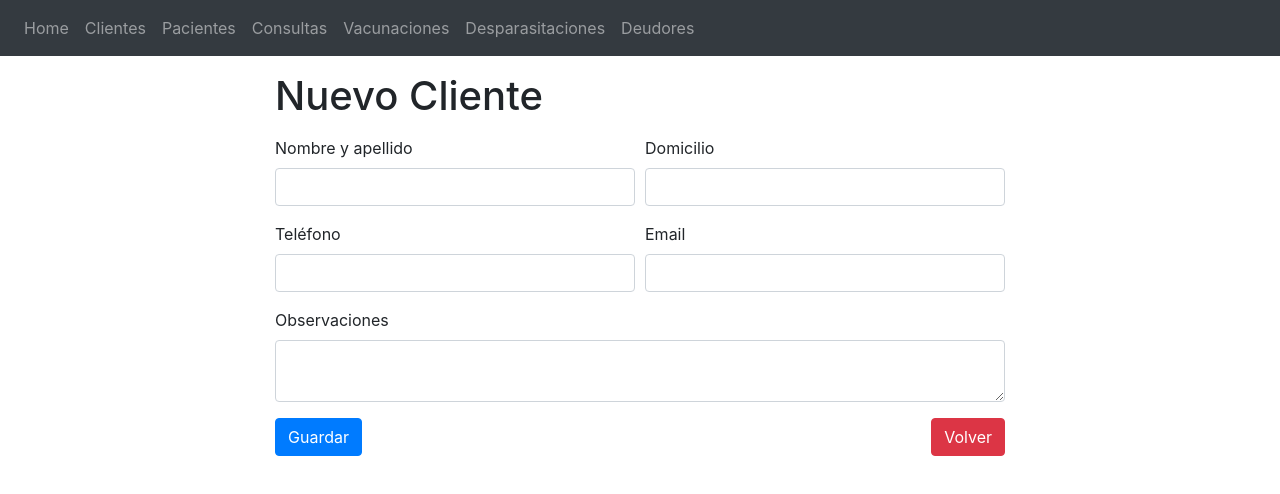
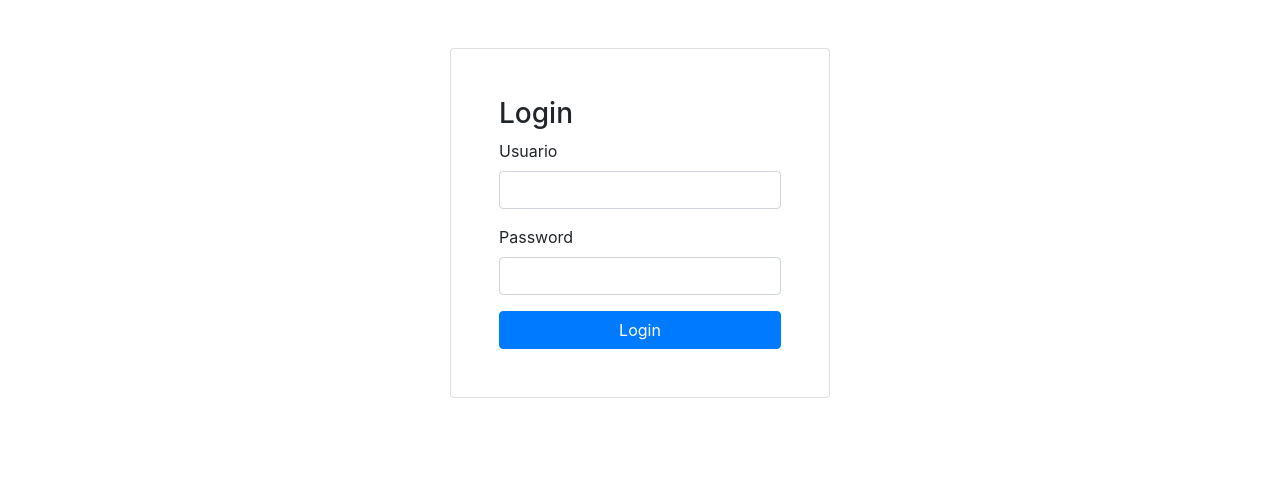
Before and after one commit to omelendrez/medical-records-frontend, a React (Create React App) app: page /nuevo-cliente in a window 1280 px wide. Shown: the top 494 px of the page. Built offline with nearby package versions, Linux system fonts and the light colour scheme; no server answers.

Commit message:
Implement authentication

```diff
--- a/src/App.js
+++ b/src/App.js
@@ -1,4 +1,4 @@
-import React from 'react';
+import React from 'react'
 import { BrowserRouter, Switch, Route } from 'react-router-dom'
 import Navbar from './components/Navbar'
 import Home from './components/Home'
@@ -20,10 +20,16 @@ import Vaccinations from './components/vaccinations/Vaccinations'
 import VaccinationAdd from './components/vaccinations/VaccinationAdd'
 import VaccinationEdit from './components/vaccinations/VaccinationEdit'
 import Restore from './components/Restore'
+import Login from './components/users/Login'
+import { getUser } from './services/utils'
 
 function App() {
+  const isLogedIn = !!getUser()
   return (
     <BrowserRouter>
+      {!isLogedIn && <Login />}
+      {isLogedIn &&
+        <>
           <Navbar />
           <main>
             <Switch>
@@ -49,8 +55,10 @@ function App() {
               <Route path="/nueva-vacunacion/:customerId/:petId" exact component={VaccinationAdd} />
             </Switch>
           </main>
+        </>
+      }
     </BrowserRouter>
-  );
+  )
 }
 
-export default App;
+export default App
--- a/src/components/Home.jsx
+++ b/src/components/Home.jsx
@@ -17,26 +17,25 @@ const Home = () => {
   }
 
   useEffect(() => {
-    const updateState = () => {
+    const updateState = async () => {
       let records = []
-      con()
-        .then(data => {
+
+      let data = await con()
       records = [...records, ...updateData(data, 'Consulta')]
-          vac()
-            .then(data => {
+
+      data = await vac()
       records = [...records, ...updateData(data, 'Vacunación')]
-            })
-          dew()
-            .then(data => {
+
+      data = await dew()
       records = [...records, ...updateData(data, 'Desparasitación')]
+
       records.sort((a, b) => {
         if (a.nextAppointment > b.nextAppointment) return 1
         if (a.nextAppointment < b.nextAppointment) return -1
         return 0
       })
+
       setAppointments(records)
-            })
-        })
     }
     updateState()
   }, [])
--- a/src/components/Navbar.jsx
+++ b/src/components/Navbar.jsx
@@ -1,7 +1,12 @@
 import React from 'react'
 import NavLink from './NavLink'
+import { logout } from '../services/utils'
 
 const Navbar = () => {
+  const handleLogout = e => {
+    e.preventDefault()
+    logout()
+  }
   return (
     <nav className="navbar navbar-expand navbar-dark bg-dark">
       <div className="collapse navbar-collapse" id="navbarSupportedContent">
@@ -14,6 +19,10 @@ const Navbar = () => {
           <NavLink to="/desparasitaciones">Desparasitaciones</NavLink>
           <NavLink to="/deudores">Deudores</NavLink>
         </ul>
+        <button
+          className="btn btn-warning btn-sm"
+          onClick={e => handleLogout(e)}
+        >Logout</button>
       </div>
     </nav>
   )
--- /dev/null
+++ b/src/components/users/Login.jsx
@@ -0,0 +1,69 @@
+import React, { useState } from 'react'
+import { login } from '../../services/users'
+import { saveUser } from '../../services/utils'
+
+const Login = () => {
+  const user = {
+    name: '',
+    password: ''
+  }
+  const [form, setForm] = useState(user)
+  const [error, setError] = useState('')
+
+  const handleChange = e => {
+    e.preventDefault()
+    setForm({ ...form, [e.target.id]: e.target.value })
+  }
+
+  const handlelogin = (e) => {
+    e.preventDefault()
+    setError('')
+    login(form)
+      .then(user => {
+        saveUser(user)
+        window.location.href = '/'
+      })
+      .catch(err => setError(err.response.data.error))
+  }
+
+  return (
+    <div className="container">
+      <div className="row">
+        <div className="col"></div>
+        <div className="col-12 col-sm-8 col-md-6 col-lg-4 mt-5 p-5 card">
+          <h3>Login</h3>
+          <div className="form-group">
+            <label htmlFor="name" className="form-label">Usuario</label>
+            <input
+              className="form-control"
+              type="text"
+              autoComplete="new-password"
+              id="name"
+              onChange={e => handleChange(e)}
+              value={form.name}
+            />
+          </div>
+          <div className="form-group">
+            <label htmlFor="password" className="form-label">Password</label>
+            <input
+              className="form-control"
+              type="password"
+              autoComplete="new-password"
+              id="password"
+              onChange={e => handleChange(e)}
+              value={form.password}
+            />
+          </div>
+          <button
+            className="btn btn-primary"
+            onClick={e => handlelogin(e)}
+          >Login</button>
+          {error.length > 0 && <div className="alert alert-danger mt-3" role="alert">{error}</div>}
+        </div>
+        <div className="col"></div>
+      </div>
+    </div>
+  )
+}
+
+export default Login
--- /dev/null
+++ b/src/services/users.js
@@ -0,0 +1,11 @@
+import http from './api'
+
+export const login = user => {
+  return new Promise((resolve, reject) => {
+    http.post('users/login', user)
+      .then(response => {
+        resolve(response.data)
+      })
+      .catch(error => reject(error))
+  })
+}
--- a/src/services/utils.js
+++ b/src/services/utils.js
@@ -110,27 +110,27 @@ export const getDateFromDays = days => {
   if (days < 1) {
     return ''
   }
-  let d = new Date();
+  let d = new Date()
   d.setDate(d.getDate() - days)
-  return moment(d).format('YYYY-MM-DD');
+  return moment(d).format('YYYY-MM-DD')
 }
 
 export const getApointmentFromDays = days => {
   if (days < 1) {
     return ''
   }
-  let d = new Date();
+  let d = new Date()
   d.setDate(d.getDate() + parseInt(days))
-  return moment(d).format('YYYY-MM-DD');
+  return moment(d).format('YYYY-MM-DD')
 }
 
 export const getDateFromMonths = months => {
   if (months < 1) {
     return ''
   }
-  let d = new Date();
+  let d = new Date()
   d.setMonth(d.getMonth() - months)
-  return moment(d).format('YYYY-MM-DD');
+  return moment(d).format('YYYY-MM-DD')
 }
 
 export const formatNumber = amount => parseFloat(amount).toFixed(2)
@@ -140,3 +140,17 @@ export const getAge = birthDate => moment(birthDate).toNow().replace('en ', '')
 export const formatDate = date => moment(date).format('L')
 
 export const setToday = () => moment(new Date()).format('YYYY-MM-DD')
+
+export const logout = () => {
+  localStorage.removeItem('user')
+  return window.location.href = '/'
+}
+
+export const saveUser = user => {
+  localStorage.setItem('user', JSON.stringify(user))
+  return window.location.href = '/'
+}
+
+export const getUser = () => {
+  return localStorage.getItem('user')
+}
```
Lines whose indentation alone changed are shown as unchanged.
